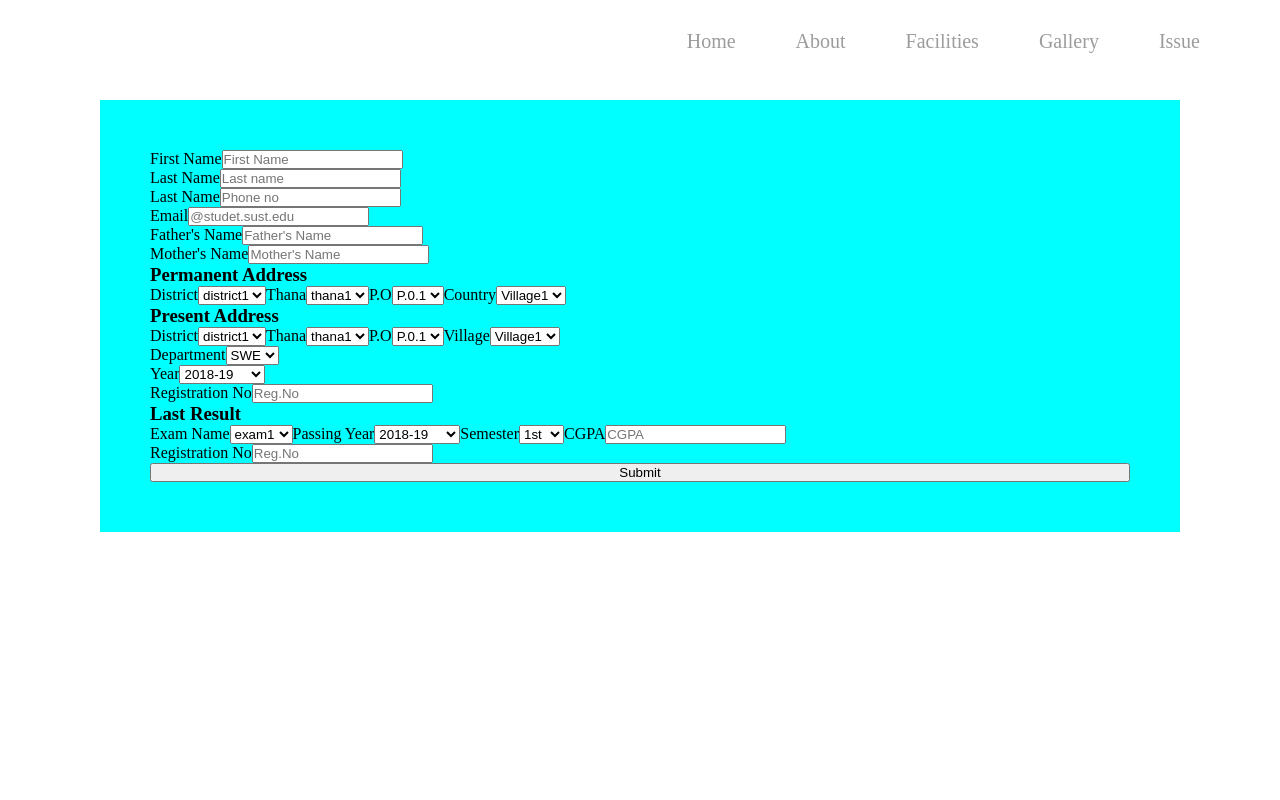
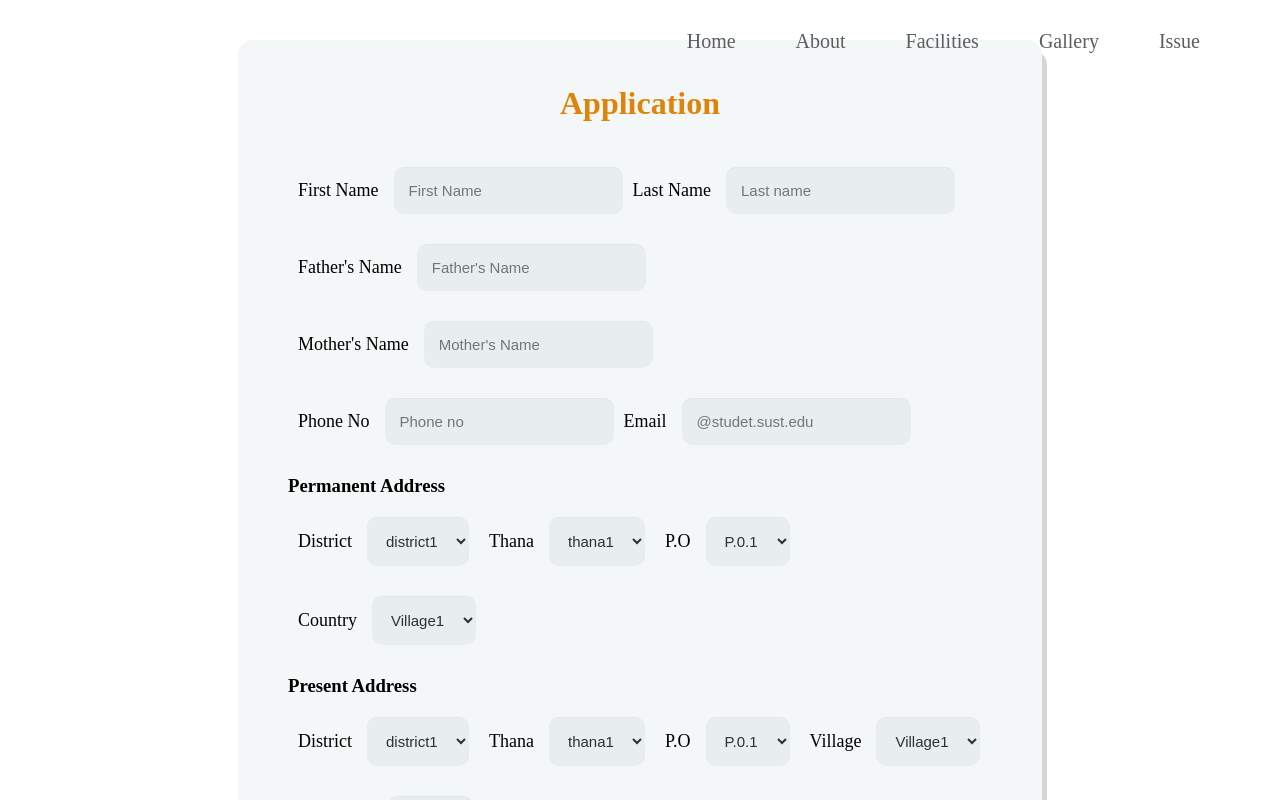
Before and after one commit to Sejuty/residential-hall-350, a React (Create React App) app: page /application in a window 1280 px wide. Shown: the top 800 px of the page. Built offline with nearby package versions, Linux system fonts and the light colour scheme.

Commit message:
Application Form

```diff
--- a/src/Application.js
+++ b/src/Application.js
@@ -3,7 +3,11 @@ import style from "../src/css/Application.module.css";
 
 const Application = () => {
   return (
+    <div>
       <form className={style.container}>
+        <h1>Application</h1>
+        <div className={style.perm_add}>
+          {" "}
           <div>
             <label for="fname">First Name</label>
             <input
@@ -13,29 +17,17 @@ const Application = () => {
               placeholder="First Name"
             />
           </div>
-
           <div>
             <label for="lname">Last Name</label>
-        <input type="text" id="lname" name="lastname" placeholder="Last name" />
-      </div>
-      <div>
-        <label for="phone_no">Last Name</label>
             <input
               type="text"
-          id="phone_no"
-          name="phone_no"
-          placeholder="Phone no"
+              id="lname"
+              name="lastname"
+              placeholder="Last name"
             />
           </div>
-      <div>
-        <label for="email">Email</label>
-        <input
-          type="text"
-          id="email"
-          name="email"
-          placeholder="@studet.sust.edu"
-        />
         </div>
+        <div className={style.perm_add}>
           <div>
             <label for="fathers_name">Father's Name</label>
             <input
@@ -54,27 +46,58 @@ const Application = () => {
               placeholder="Mother's Name"
             />
           </div>
-
+        </div>
+        <div className={style.perm_add}>
+          {" "}
           <div>
+            <label for="phone_no">Phone No</label>
+            <input
+              type="text"
+              id="phone_no"
+              name="phone_no"
+              placeholder="Phone no"
+            />
+          </div>
+          <div>
+            <label for="email">Email</label>
+            <input
+              type="text"
+              id="email"
+              name="email"
+              placeholder="@studet.sust.edu"
+            />
+          </div>
+        </div>
         <h3>Permanent Address</h3>
+        <div className={style.perm_add}>
+          <div>
             <label for="district">District</label>
             <select id="district" name="district">
               <option value="district1">district1</option>
               <option value="district2">district2</option>
               <option value="district3">district3</option>
             </select>
+          </div>
+          <div>
+            {" "}
             <label for="thana">Thana</label>
             <select id="thana" name="thana">
               <option value="thana1">thana1</option>
               <option value="thana2">thana2</option>
               <option value="thana3">thana3</option>
             </select>
+          </div>
+          <div>
+            {" "}
             <label for="post_office">P.O</label>
             <select id="post_office" name="post_office">
               <option value="post_office1">P.0.1</option>
               <option value="post_office2">P.0.2</option>
               <option value="post_office3">P.0.3</option>
             </select>
+          </div>
+          <div>
+            {" "}
             <label for="vlg">Country</label>
             <select id="vlg" name="vlg">
               <option value="vlg1">Village1</option>
@@ -82,32 +105,45 @@ const Application = () => {
               <option value="vlg3">Village3</option>
             </select>
           </div>
+        </div>
+
+        <h3>Present Address</h3>
+        <div className={style.perm_add}>
           <div>
-        <h3>Present Address</h3>
             <label for="district">District</label>
             <select id="district" name="district">
               <option value="district1">district1</option>
               <option value="district2">district2</option>
               <option value="district3">district3</option>
             </select>
+          </div>
+          <div>
+            {" "}
             <label for="thana">Thana</label>
             <select id="thana" name="thana">
               <option value="thana1">thana1</option>
               <option value="thana2">thana2</option>
               <option value="thana3">thana3</option>
             </select>
+          </div>
+          <div>
+            {" "}
             <label for="post_office">P.O</label>
             <select id="post_office" name="post_office">
               <option value="post_office1">P.0.1</option>
               <option value="post_office2">P.0.2</option>
               <option value="post_office3">P.0.3</option>
             </select>
+          </div>
+          <div>
+            {" "}
             <label for="vlg">Village</label>
             <select id="vlg" name="vlg">
               <option value="vlg1">Village1</option>
               <option value="vlg2">Village2</option>
               <option value="vlg3">Village3</option>
             </select>
+          </div>
         </div>
 
         <div>
@@ -130,37 +166,45 @@ const Application = () => {
           <label for="reg">Registration No</label>
           <input type="text" id="reg" name="reg" placeholder="Reg.No" />
         </div>
+        <h3>Last Result</h3>
+        <div className={style.perm_add}>
           <div>
-        <h3>Last Result</h3>
             <label for="exam">Exam Name</label>
             <select id="exam" name="exam">
               <option value="exam1">exam1</option>
               <option value="exam2">exam2</option>
               <option value="exam3">exam3</option>
             </select>
+          </div>
+          <div>
             <label for="year">Passing Year</label>
             <select id="year" name="year">
               <option value="year1">2018-19</option>
               <option value="year2">2019-20</option>
               <option value="year3">2020-2021</option>
             </select>
+          </div>
+          <div>
             <label for="semester">Semester</label>
             <select id="semester" name="semester">
               <option value="semester">1st</option>
               <option value="semester">2nd</option>
               <option value="semester">3rd</option>
             </select>
+          </div>
+          <div>
             <label for="cgpa">CGPA</label>
             <input type="text" id="cgpa" name="cgpa" placeholder="CGPA" />
           </div>
+        </div>
         <div>
-        {" "}
-        <label for="reg">Registration No</label>
-        <input type="text" id="reg" name="reg" placeholder="Reg.No" />
+          <label for="merit">Merit Position (Admission Test)</label>
+          <input type="text" id="merit" name="merit" placeholder="Merit Position" />
         </div>
 
-      <input type="submit" value="Submit" />
+        <input className={style.submit} type="submit" value="Submit" />
       </form>
+    </div>
   );
 };
 
--- a/src/Home.js
+++ b/src/Home.js
@@ -1,5 +1,5 @@
 import React from "react";
-// import Navbar from "./components/Navbar";
+ import Navbar from "./components/Navbar";
 import style from "../src/css/Home.module.css";
 import img1 from "./images/img1.jpg";
 import img2 from "./images/img2.jpg";
@@ -12,7 +12,7 @@ const Home = () => {
   };
   return (
     <div>
-
+      <Navbar />
       <div className={style.img1} >
         <img className={style.img2} src={img2} alt="shahporan hall" srcset="" />
         <div className={style.hall_name}>
--- a/src/assets/css/global.css
+++ b/src/assets/css/global.css
@@ -36,7 +36,7 @@ nav {
 nav a {
     position: relative;
     text-decoration: none;
-    color: rgba(80, 64, 64, 0.63);
+    color: rgb(92, 93, 97);
     margin: 0px 30px;
     font-size: 20px;
 }
@@ -63,6 +63,6 @@ a:hover::after {
 }
 
 a:hover {
-    color: black;
+    color: white;
     transition: 0.3s;
 }
--- a/src/css/Application.module.css
+++ b/src/css/Application.module.css
@@ -4,18 +4,72 @@
 }
 
 .container {
-    background-color: aqua;
-    padding: 50px;
-    margin: 100px;
+    background-color: #f4f7f8;
+    width: 55vw;
+    height: 185vh;
+    margin: auto;
+    margin-top: 40px;
+    margin-bottom: 40px;
+    border-radius: 15px;
+    box-shadow: 5px 10px #88888859
+}
+h1{
+    margin: 0 0 30px 0;
+    text-align: center;
+    padding: 15px;
+    color: #DE840A;
 }
 
 form {
+    padding: 30px 50px;
     display: flex;
     flex-direction: column;
     flex-wrap: nowrap;
     align-content: center;
 }
+input,select{
+  background: rgba(255,255,255,0.1);
+  border: none;
+  font-size: 15px;
+  height: auto;
+  margin: 0;
+  outline: 0;
+  padding: 15px;
+  background-color: #e8eeef;
+  color: rgb(48, 48, 49);
+  box-shadow: 0 1px 0 rgba(0,0,0,0.03) inset;
+  margin-bottom: 30px;
+  border-radius: 10px;
+}
 
 div label {
-    font-size: medium;
+    margin-right: 15px;
+    font-size: 18px;
 }
+h3{
+    margin-bottom: 20px;
+    font-weight: 600;
+}
+div select{
+    margin-right: 10px;
+}
+.perm_add{
+    display: flex;
+    flex-wrap: wrap;
+}
+.perm_add div label{
+    margin-left:10px;
+}
+.submit{
+    width: fit-content;
+    margin: auto;
+    padding: 15px 35px;
+    cursor: pointer;
+    background-color:#DE840A ;
+    color: white;
+}
+
+.submit:hover{
+    background-color: rgb(57, 141, 57);
+    transition: ease-in 0.3s;
+}
--- a/src/css/Home.module.css
+++ b/src/css/Home.module.css
@@ -9,7 +9,7 @@
     background-image: linear-gradient(to bottom, var(--header-top-color), var(--header-bottom-color)), url(https://upload.wikimedia.org/wikipedia/commons/6/69/Sust_shahporanhall.jpg);
     background-position: center;
     background-size: cover;
-    height: 65vh;
+    height: 85vh;
     width: 100%;
     top: 0;
     overflow: hidden;
--- a/src/css/Navbar.module.css
+++ b/src/css/Navbar.module.css
@@ -14,8 +14,7 @@ nav {
 nav a {
   position: relative;
   text-decoration: none;
-
-  color: rgb(156, 156, 156);
+  color: white;
   margin: 0px 30px;
   font-size: 20px;
 }
```
Lines whose indentation alone changed are shown as unchanged.
